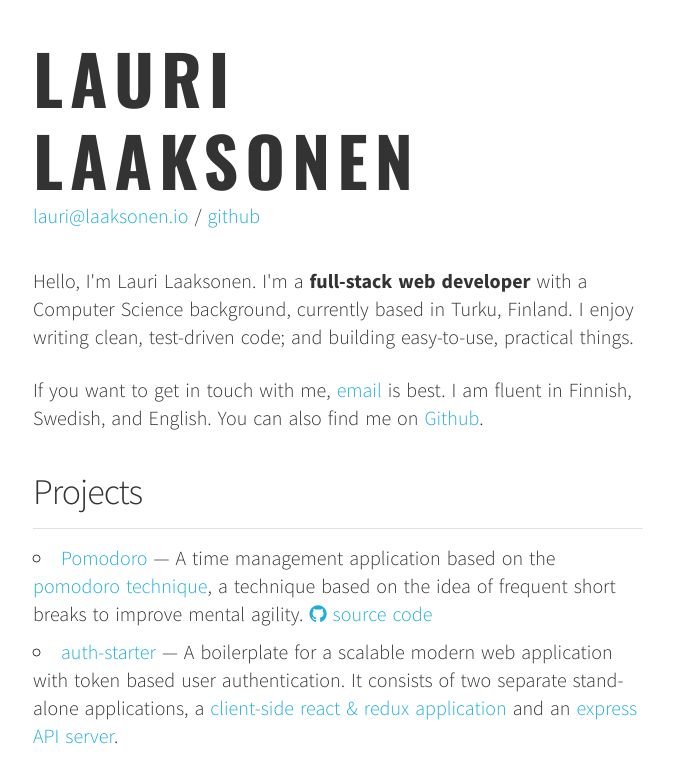
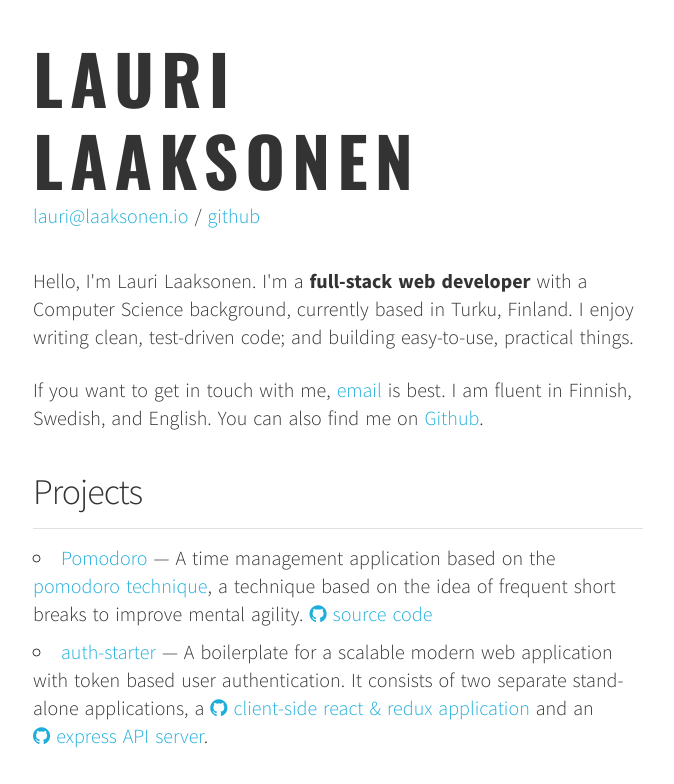
Before and after one commit to laaksonen/laaksonen.github.io, a website: page index.html in a window 1280 px wide. Shown: the top 784 px of the page, without its empty margins (302-976 px from the left). Drawn offline with nearby package versions, Linux system fonts and the light colour scheme.

Commit message:
Add content

```diff
--- a/index.html
+++ b/index.html
@@ -44,9 +44,10 @@
           user authentication. It consists of two separate stand-alone
           applications, a
           <a href="https://github.com/laaksonen/react-redux-auth-starter">
-          client-side react & redux application</a> and an
+          <i class="fa fa-github" aria-hidden="true"></i> client-side react & redux
+          application</a> and an <br />
           <a href="https://github.com/laaksonen/express-auth-server-starter">
-          express API server</a>.
+          <i class="fa fa-github" aria-hidden="true"></i> express API server</a>.
           </li>
         </ul>
       </div>
```
